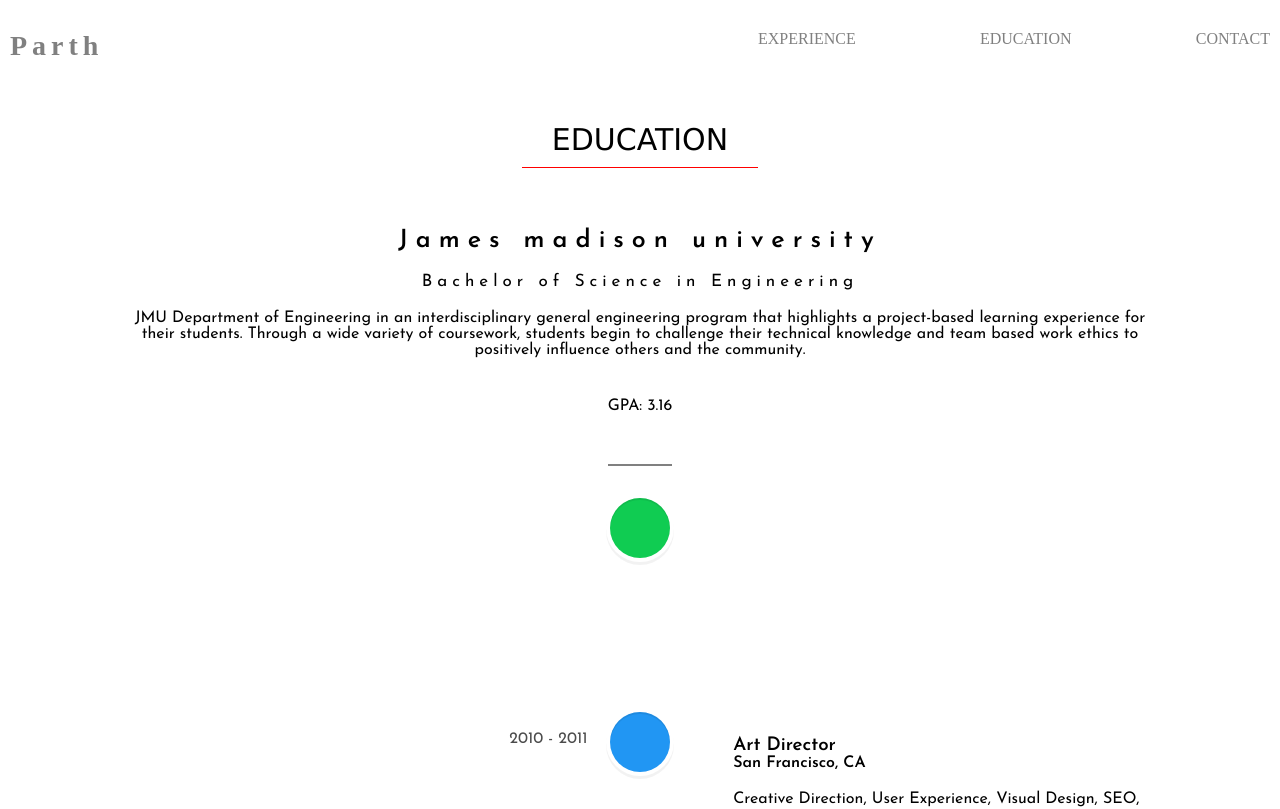
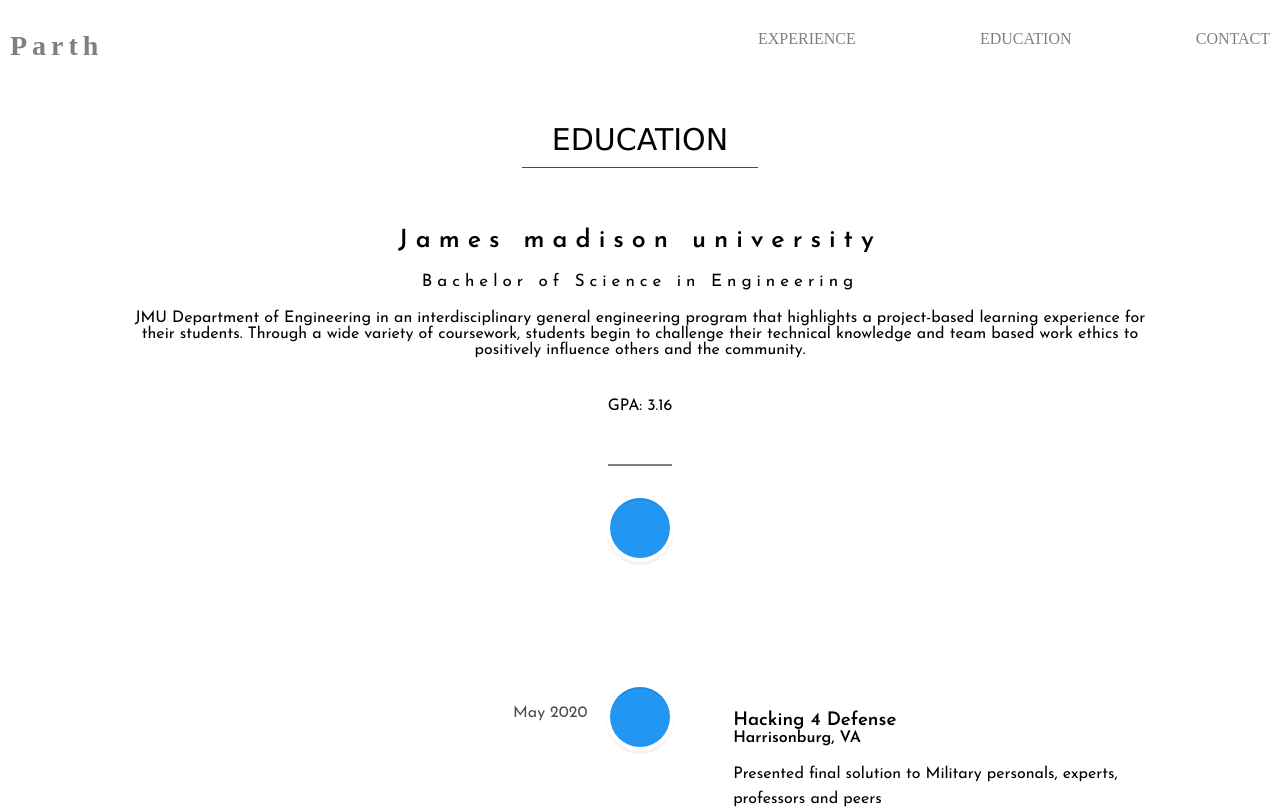
Before and after one commit to patel2pa/My_Site, a React (Create React App) app: page /education in a window 1280 px wide. Shown: the top 809 px of the page. Built offline with nearby package versions, Linux system fonts and the light colour scheme; a web font is replaced by a local one.

Commit message:
added more to the timeline

```diff
--- a/src/Components/components2.0/timeLine.js
+++ b/src/Components/components2.0/timeLine.js
@@ -8,38 +8,36 @@
         <VerticalTimeline>
             <VerticalTimelineElement
                 className="vertical-timeline-element--work"
-                contentStyle={{ background: 'rgb(33, 150, 243)', color: '#fff' }}
-                contentArrowStyle={{ borderRight: '7px solid  rgb(33, 150, 243)' }}
-                date="2011 - present"
-                iconStyle={{ background: 'rgb(16, 204, 82)', color: '#fff' }}
-
+                date="May 2020"
+                iconStyle={{ background: 'rgb(33, 150, 243)', color: '#fff' }}
             >
-            <h3 className="vertical-timeline-element-title">Creative Director</h3>
-            <h4 className="vertical-timeline-element-subtitle">Miami, FL</h4>
+            <h3 className="vertical-timeline-element-title">JMU Engineering</h3>
+            <h4 className="vertical-timeline-element-subtitle">Harrisonburg, VA</h4>
             <p>
-            Creative Direction, User Experience, Visual Design, Project Management, Team Leading
+            Graduated with a Bachelor of Science in Engineering
             </p>
         </VerticalTimelineElement>
             <VerticalTimelineElement
                 className="vertical-timeline-element--work"
-                date="2010 - 2011"
+                date="May 2020"
                 iconStyle={{ background: 'rgb(33, 150, 243)', color: '#fff' }}
             >
-            <h3 className="vertical-timeline-element-title">Art Director</h3>
-            <h4 className="vertical-timeline-element-subtitle">San Francisco, CA</h4>
+            <h3 className="vertical-timeline-element-title">Hacking 4 Defense</h3>
+            <h4 className="vertical-timeline-element-subtitle">Harrisonburg, VA</h4>
             <p>
-            Creative Direction, User Experience, Visual Design, SEO, Online Marketing
+            Presented final solution to Military personals, experts, professors and peers
             </p>
         </VerticalTimelineElement>
             <VerticalTimelineElement
                 className="vertical-timeline-element--work"
-                date="2008 - 2010"
+                date="April 2020"
                 iconStyle={{ background: 'rgb(255, 0, 0)', color: '#fff' }}
             >
-            <h3 className="vertical-timeline-element-title">Web Designer</h3>
-            <h4 className="vertical-timeline-element-subtitle">Los Angeles, CA</h4>
+            <h3 className="vertical-timeline-element-title">Bearables</h3>
+            <h4 className="vertical-timeline-element-subtitle">Harrisonburg, VA</h4>
             <p>
-            User Experience, Visual Design
+            Finalized a system for remote communication of bear behavior data and
+            IoT inferstructure
             </p>
         </VerticalTimelineElement>
             <VerticalTimelineElement
```
